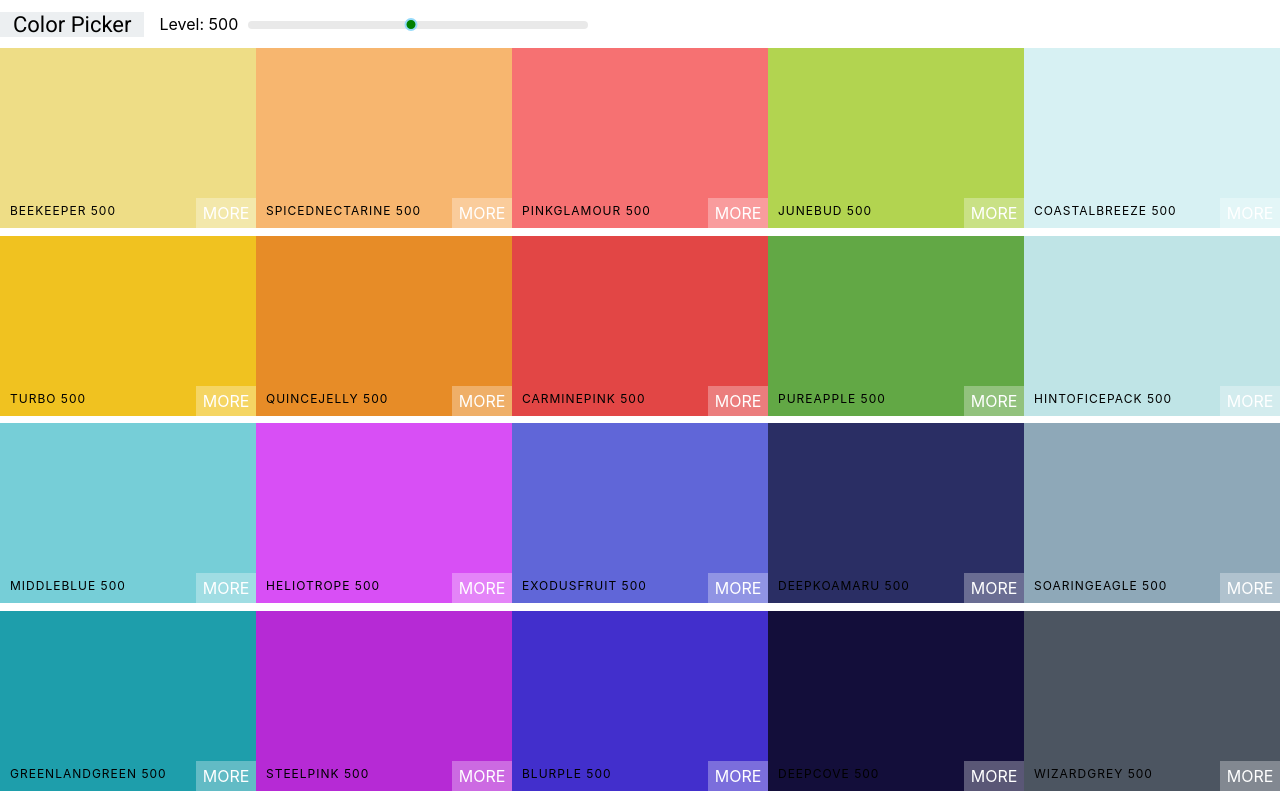
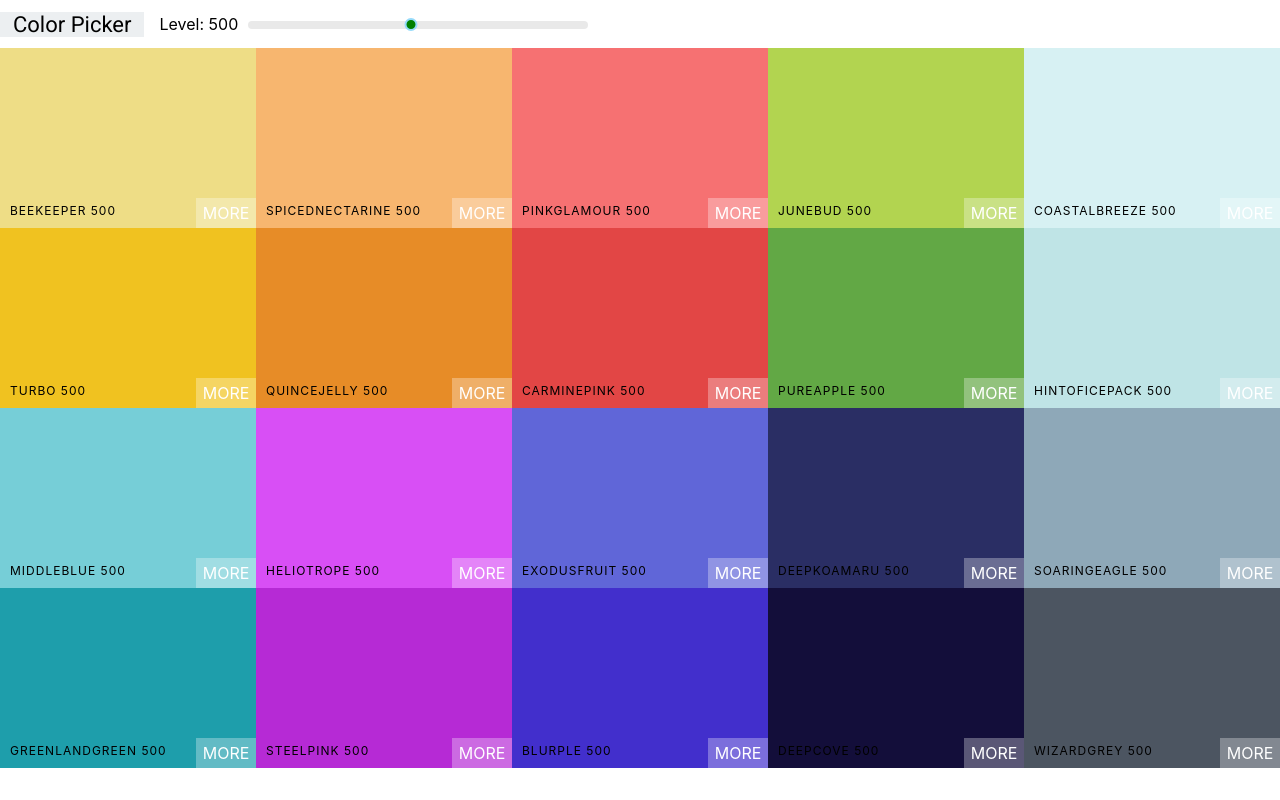
Before and after one commit to zomeru/zomify-colors, a React (Create React App) app: page / in a window 1280 px wide. Built offline with nearby package versions, Linux system fonts and the light colour scheme.

Commit message:
Fix ColorBox margin

```diff
--- a/src/ColorBox.css
+++ b/src/ColorBox.css
@@ -5,7 +5,7 @@
   display: inline-block;
   position: relative;
   cursor: pointer;
-  margin-bottom: 3.5px;
+  margin-bottom: -4px;
 }
 
 .copy-button {
```
